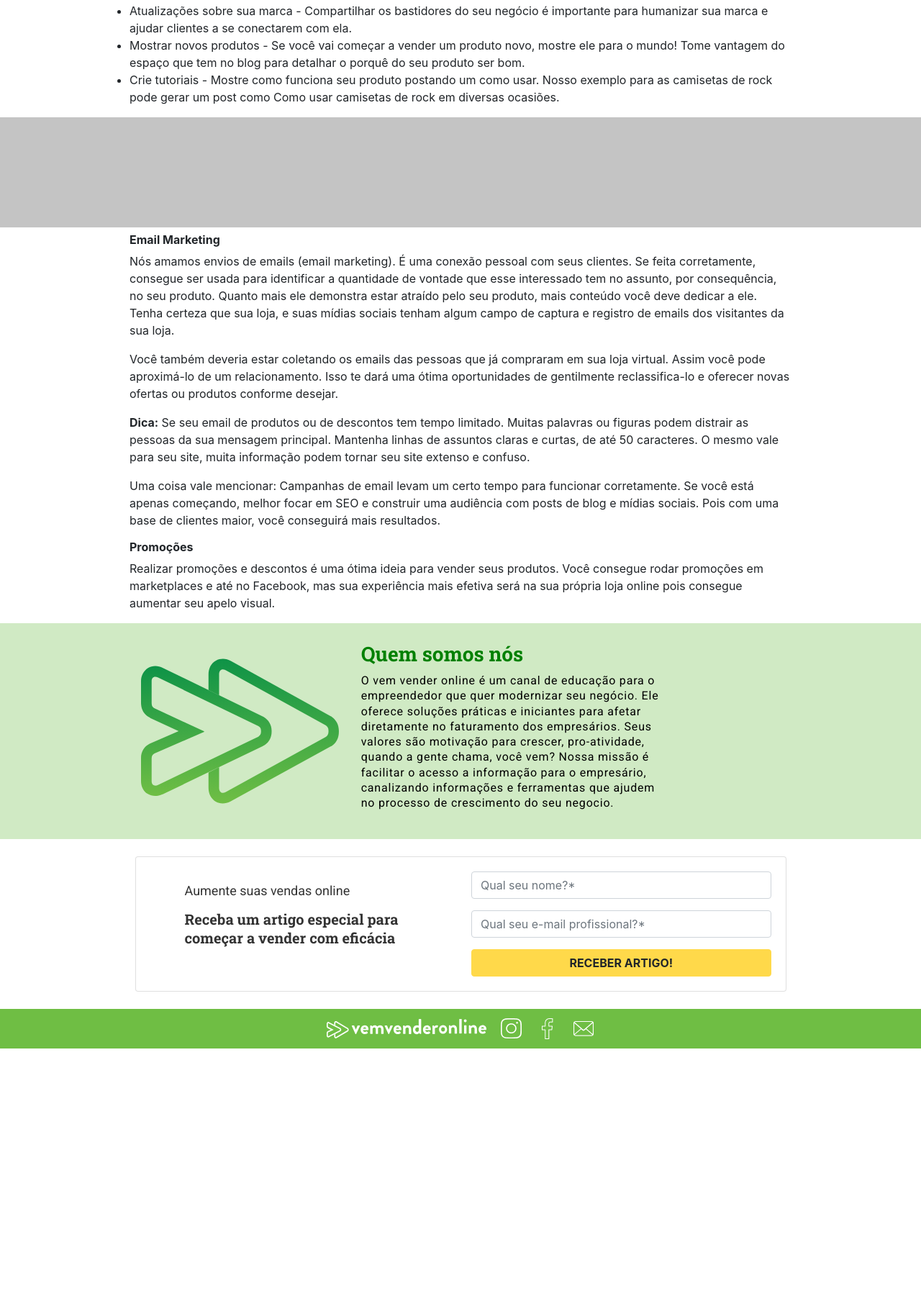
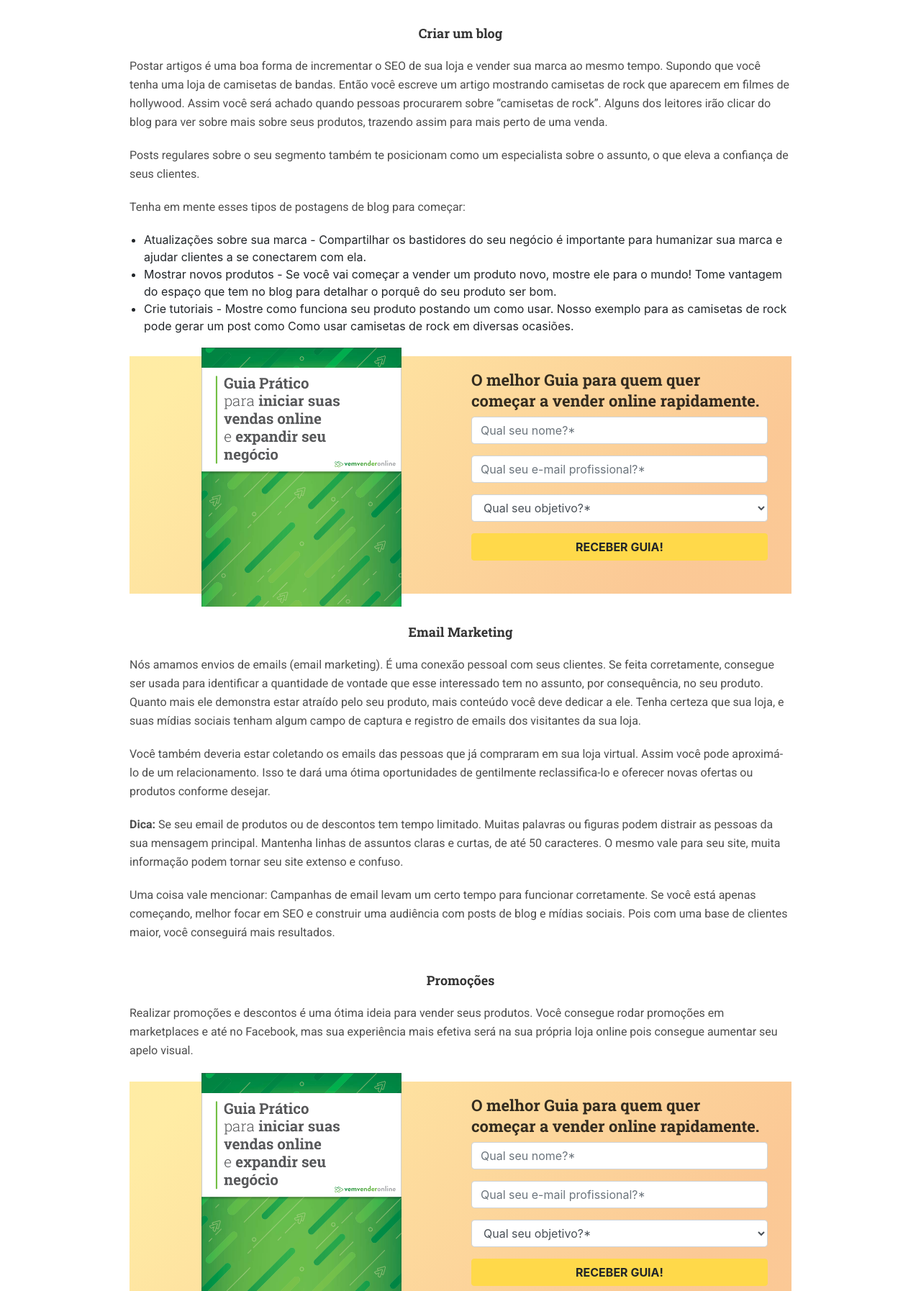
Before and after one commit to BrunoSaibert/vemvender, a website: page como_atrair_clientes_na_internet.html in a window 1280 px wide. Shown: the part 1006-2800 px from the top of the page at 72% size. Before the commit the page ends 2463 px from the top, so only its background shows below. Drawn offline with Linux system fonts and the light colour scheme; files that its build step writes are made by us from their sources.

Commit message:
Ajustes de layout nas páginas internas

```diff
--- a/como_atrair_clientes_na_internet.html
+++ b/como_atrair_clientes_na_internet.html
@@ -1,11 +1,19 @@
 <!DOCTYPE html>
-<html lang="en">
+<html lang="pt-br">
 
 <head>
     <meta charset="UTF-8">
     <meta name="viewport" content="width=device-width, initial-scale=1.0">
     <meta http-equiv="X-UA-Compatible" content="ie=edge">
-    <title>Vem vender online</title>
+    <title>Como atrair clientes na internet - Vem vender online</title>
+    <link rel="icon" href="favicon.png">
+
+    <meta property="og:type" content="website" />
+    <meta property="og:title" content="VEM VENDER ONLINE" />
+    <meta property="og:description"
+        content="Mudar é preciso! Dados do Sebrae mostram que dentre os motivos pelos quais as pequenas empresas fecham está a atualização às tecnologias do setor e aperfeiçoamento de seus produtos e serviços com frequência. Confira em nosso post!" />
+    <meta property="og:url" content="http://vemvender.online/" />
+    <meta property="og:image" content="" />
 
     <!-- Fonts -->
     <link href="https://fonts.googleapis.com/css?family=Roboto+Slab:400,700|Roboto:400,700" rel="stylesheet">
@@ -15,18 +23,6 @@
 
     <!-- Site CSS -->
     <link rel="stylesheet" href="css/style.css">
-
-    <style>
-        .banner {
-            width: 100%;
-            height: 153px;
-            background: #C4C4C4;
-        }
-
-        ul.marcador {
-            list-style-type: disc;
-        }
-    </style>
 </head>
 
 <body>
@@ -88,37 +84,17 @@
 
         </div>
     </main>
-    <section class="card_intro form_lead container d-none">
-        <div class="row justify-content-md-center">
-            <div class="col-md-10">
-                <div class="card">
-                    <div class="card-body row">
-                        <div class="col-md-6">
-                            <p class="my-3 mx-5">Aumente suas vendas online</p>
-                            <h3 class="my-3 mx-5">Receba um artigo especial para começar a vender com eficácia</h3>
-                        </div>
-                        <div class="col-md-6">
-                            <form class="introForm h-100">
-                                <div class="form_sucesso d-none">
-                                    <p class="text-success">Obrigado pelo seu interesse no nosso Guia Prático. Esperamos
-                                        que esse material o auxilie a iniciar suas vendas online. Boa leitura!</p>
-                                </div>
-                                <div class="form_conteudo">
-                                    <div class="form-group">
-                                        <input type="hidden" class="form-control" id="origemInput"
-                                            value="Cabeçalho Interna">
-                                        <input type="hidden" class="form-control ipUsuario">
-                                        <input type="text" class="form-control" id="nomeInput"
-                                            placeholder="Qual seu nome?*" required>
-                                    </div>
-                                    <div class="form-group">
-                                        <input type="email" class="form-control" id="emailInput"
-                                            placeholder="Qual seu e-mail profissional?*" required>
-                                    </div>
-                                    <button type="submit" class="btn btn-secondary btn-block text-uppercase">Receber
-                                        artigo!</button>
-                                </div>
-                            </form>
+
+    <section class="autor_artigo">
+        <div class="container">
+            <div class="row justify-content-md-center">
+                <div class="col-md-10">
+                    <div class="autor_bloco">
+                        <img src="./img/autor/ana.jpg" alt="" class="foto_autor img-fluid rounded-circle">
+                        <div class="autor_dados">
+                            <h2>Por Ana Lúcia Caldeira</h2>
+                            <p>Publicitária especializada em Marketing Digital</p>
+                            <span>Última atualização: Abril de 2019</span>
                         </div>
                     </div>
                 </div>
@@ -126,10 +102,11 @@
         </div>
     </section>
 
-    <section class="parte_1_conteudo">
+    <section class="artigo_conteudo">
         <div class="container">
             <div class="row justify-content-md-center">
-                <div class="col-12 col-lg-10 mt-2">
+                <div class="col-12 col-lg-10">
+
                     <p> Listamos alguns métodos que nós usamos para reforçar sua presença online. Estas ferramentas
                         simples não vão te custar quase nada e você já pode começar a colocar em prática. Aqui nós não
                         iremos nos aprofundar em publicidade paga na internet pois se você é novo no mundo das vendas
@@ -141,7 +118,7 @@
                     </p>
                     <p>Quanto mais você aparecer para as pessoas certas, mais chances tem de fazer uma venda. </p>
 
-                    <h1><b>Midias Sociais</b></h1>
+                    <h4 class="text-center">Midias Sociais</h4>
                     <p>Uma das maiores armas para seu marketing são as mídias sociais. Você tem acesso a milhares de
                         clientes em potencial na ponta de seus dedos. Aposte em testar posts com links para produtos,
                         promoções e informações sobre sua marca em diferentes redes.
@@ -149,7 +126,7 @@
                         seus posts para que eles sejam acessados conforme o interesse das pessoas. Essas
                         ferramentas também são ótimas para se conectar e aproximar mais dos seus atuais clientes.
                     </p>
-                    <h1><b>SEO</b></h1>
+                    <h4 class="text-center">SEO</h4>
                     <p>Todo o conteúdo da sua loja online, de descrições de produtos a suas postagens, podem te
                         ajudar a ser visto por mais pessoas.
                         Aparecer mais alto em pesquisas relevantes de sites como google, yahoo e bing é semelhante a
@@ -161,7 +138,7 @@
                         mostra muitos dados como localização e idade de quem acessa seu site. Essas informações podem te
                         ajudar a melhorar a sua loja e postagens.
                     </p>
-                    <h1><b>Criar um blog</b></h1>
+                    <h4 class="text-center">Criar um blog</h4>
                     <p>Postar artigos é uma boa forma de incrementar o SEO de sua loja e vender sua marca ao
                         mesmo tempo. Supondo que você tenha uma loja de camisetas de bandas. Então você escreve um
                         artigo mostrando camisetas de rock que aparecem em filmes de hollywood. Assim você será achado
@@ -183,29 +160,55 @@
                                 diversas ocasiões. </li>
                         </ul>
                     </p>
-                    <!-- Primeira imagem-->
-                </div>
-            </div>
-        </div>
-    </section>
-    <section class="banner">
-        <div class="container-fluid">
 
-            <div class="row justify-content-md-center">
-                <div class="col-md-8">
-                    <!--  <img src="" class="img-fluid" alt="Imagem responsiva"> -->
+                    <!-- EBOOK -->
+                    <div class="form_ebook_box">
+                        <img src="./img/ebook/ebook.png" class="img-fluid" alt="">
 
-                </div>
+                        <div class="col-md-6 text-center form_ebook_img">
+                            <img src="./img/ebook/ebook.png" class="img-fluid" alt="">
+                        </div>
+                        <div class="form_ebook col-md-6">
+                            <h5>O melhor Guia para quem quer começar a vender online rapidamente.</h5>
+                            <form class="introForm">
+                                <div class="form_sucesso d-none">
+                                    <p class="text-success">Obrigado pelo seu interesse no nosso Guia Prático. Esperamos
+                                        que esse material o auxilie a iniciar suas vendas online. Boa leitura!</p>
+                                </div>
+                                <div class="form_conteudo">
+                                    <div class="form-group">
+                                        <input type="text" class="form-control d-none" id="origem_input"
+                                            value="Miolo Interna">
+                                        <input type="hidden" class="form-control ipUsuario">
+                                        <input type="text" class="form-control" id="last_name"
+                                            placeholder="Qual seu nome?*" required>
+                                    </div>
+                                    <div class="form-group">
+                                        <input type="email" class="form-control" id="email"
+                                            placeholder="Qual seu e-mail profissional?*" required>
+                                    </div>
+                                    <div class="form-group">
+                                        <select class="form-control"
+                                            id="cf_qual_seu_principal_objetivo_ao_baixar_esse_e-book" required>
+                                            <option value="">Qual seu objetivo?*</option>
+                                            <option value="Quero comecar a vender online">Quero começar a vender online
+                                            </option>
+                                            <option value="Ja vendo online e quero aumentar minhas vendas">Já vendo
+                                                online e quero aumentar minhas vendas</option>
+                                            <option value="Quero comecar a empreender">Quero começar a empreender
+                                            </option>
+                                            <option value="Outro motivo">Outro motivo</option>
+                                        </select>
+                                    </div>
+                                    <button type="submit" class="btn btn-secondary btn-block text-uppercase">Receber
+                                        Guia!</button>
+                                </div>
+                            </form>
+                        </div>
+                    </div>
+                    <!-- FIM EBOOK -->
 
-            </div>
-
-        </div>
-    </section>
-    <section class="parte_2_conteudo">
-        <div class="container">
-            <div class="row justify-content-md-center">
-                <div class="col-12 col-lg-10 mt-2">
-                    <h1><b>Email Marketing</b></h1>
+                    <h4 class="text-center">Email Marketing</h4>
                     <p> Nós amamos envios de emails (email marketing). É uma conexão pessoal com seus clientes. Se feita
                         corretamente, consegue ser usada para identificar a quantidade de vontade que esse interessado
                         tem no assunto, por consequência, no seu produto. Quanto mais ele demonstra estar atraído pelo
@@ -218,7 +221,8 @@
                         Assim você pode aproximá-lo de um relacionamento. Isso te dará uma ótima oportunidades de
                         gentilmente reclassifica-lo e oferecer novas ofertas ou produtos conforme desejar.
                     </p>
-                    <p><b>Dica:</b> Se seu email de produtos ou de descontos tem tempo limitado. Muitas palavras ou
+                    <p><strong>Dica:</strong> Se seu email de produtos ou de descontos tem tempo limitado. Muitas
+                        palavras ou
                         figuras podem distrair as pessoas da sua mensagem principal. Mantenha linhas de assuntos claras
                         e
                         curtas, de até 50 caracteres. O mesmo vale para seu site, muita informação podem tornar seu site
@@ -227,11 +231,59 @@
                         Se você está apenas começando,
                         melhor focar em SEO e construir uma audiência com posts de blog e mídias sociais. Pois com uma
                         base de clientes maior, você conseguirá mais resultados.</p>
-                    <h1><b>Promoções</b></h1>
+                    <h4 class="text-center">Promoções</h4>
                     <p> Realizar promoções e descontos é uma ótima ideia para vender seus produtos. Você consegue rodar
                         promoções em marketplaces e até no Facebook, mas sua experiência mais efetiva será na sua
                         própria loja online pois consegue aumentar seu apelo visual.
                     </p>
+
+                     <!-- EBOOK -->
+                     <div class="form_ebook_box">
+                            <img src="./img/ebook/ebook.png" class="img-fluid" alt="">
+
+                            <div class="col-md-6 text-center form_ebook_img">
+                                <img src="./img/ebook/ebook.png" class="img-fluid" alt="">
+                            </div>
+                            <div class="form_ebook col-md-6">
+                                <h5>O melhor Guia para quem quer começar a vender online rapidamente.</h5>
+                                <form class="introForm">
+                                    <div class="form_sucesso d-none">
+                                        <p class="text-success">Obrigado pelo seu interesse no nosso Guia Prático. Esperamos
+                                            que esse material o auxilie a iniciar suas vendas online. Boa leitura!</p>
+                                    </div>
+                                    <div class="form_conteudo">
+                                        <div class="form-group">
+                                            <input type="text" class="form-control d-none" id="origem_input"
+                                                value="Rodapé Interna">
+                                            <input type="hidden" class="form-control ipUsuario">
+                                            <input type="text" class="form-control" id="last_name"
+                                                placeholder="Qual seu nome?*" required>
+                                        </div>
+                                        <div class="form-group">
+                                            <input type="email" class="form-control" id="email"
+                                                placeholder="Qual seu e-mail profissional?*" required>
+                                        </div>
+                                        <div class="form-group">
+                                            <select class="form-control"
+                                                id="cf_qual_seu_principal_objetivo_ao_baixar_esse_e-book" required>
+                                                <option value="">Qual seu objetivo?*</option>
+                                                <option value="Quero comecar a vender online">Quero começar a vender online
+                                                </option>
+                                                <option value="Ja vendo online e quero aumentar minhas vendas">Já vendo
+                                                    online e quero aumentar minhas vendas</option>
+                                                <option value="Quero comecar a empreender">Quero começar a empreender
+                                                </option>
+                                                <option value="Outro motivo">Outro motivo</option>
+                                            </select>
+                                        </div>
+                                        <button type="submit" class="btn btn-secondary btn-block text-uppercase">Receber
+                                            Guia!</button>
+                                    </div>
+                                </form>
+                            </div>
+                        </div>
+                        <!-- FIM EBOOK -->
+
                 </div>
             </div>
         </div>
@@ -253,44 +305,6 @@
                             facilitar o acesso a informação para o empresário, canalizando informações e ferramentas que
                             ajudem no
                             processo de crescimento do seu negocio.</p>
-                    </div>
-                </div>
-            </div>
-        </div>
-    </section>
-
-    <section class="form_lead container p-4">
-        <div class="row justify-content-md-center">
-            <div class="col-md-10">
-                <div class="card">
-                    <div class="card-body row">
-                        <div class="col-md-6">
-                            <p class="my-3 mx-5">Aumente suas vendas online</p>
-                            <h3 class="my-3 mx-5">Receba um artigo especial para começar a vender com eficácia</h3>
-                        </div>
-                        <div class="col-md-6">
-                            <form class="introForm h-100">
-                                <div class="form_sucesso d-none">
-                                    <p class="text-success">Obrigado pelo seu interesse no nosso Guia Prático. Esperamos
-                                        que esse material o auxilie a iniciar suas vendas online. Boa leitura!</p>
-                                </div>
-                                <div class="form_conteudo">
-                                    <div class="form-group">
-                                        <input type="hidden" class="form-control" id="origemInput"
-                                            value="Rodapé Interna">
-                                        <input type="hidden" class="form-control ipUsuario">
-                                        <input type="text" class="form-control" id="nomeInput"
-                                            placeholder="Qual seu nome?*" required>
-                                    </div>
-                                    <div class="form-group">
-                                        <input type="email" class="form-control" id="emailInput"
-                                            placeholder="Qual seu e-mail profissional?*" required>
-                                    </div>
-                                    <button type="submit" class="btn btn-secondary btn-block text-uppercase">Receber
-                                        artigo!</button>
-                                </div>
-                            </form>
-                        </div>
                     </div>
                 </div>
             </div>
@@ -334,7 +348,7 @@
     <script src="js/main/get-user-ip.js"></script>
 
     <!-- Salva o form -->
-    <script src="js/main/introForm.js"></script>
+    <script src="js/introForm.js"></script>
 
 </body>
 
--- a/css/scss/_artigo.scss
+++ b/css/scss/_artigo.scss
@@ -53,7 +53,7 @@
   font-size: 18px;
   line-height: 26px; /* identical to box height, or 144% */
   text-align: center;
-  margin: 20px 0;
+  margin: 40px 0 20px;
 
   color: rgba(0, 0, 0, 0.8);
 }
@@ -72,6 +72,14 @@
   margin-bottom: 20px;
 }
 
+.artigo_conteudo ul {
+  padding-left: 20px;
+}
+
+.artigo_conteudo ul li {
+  list-style: disc;
+}
+
 .artigo_conteudo a {
   color: #6fbe44;
 }
```
Also changed, not shown: index.html (+8 -1 lines), sobre-nos.html (+75 -111 lines), css/style.css, img/autor/ana.jpg (added).
